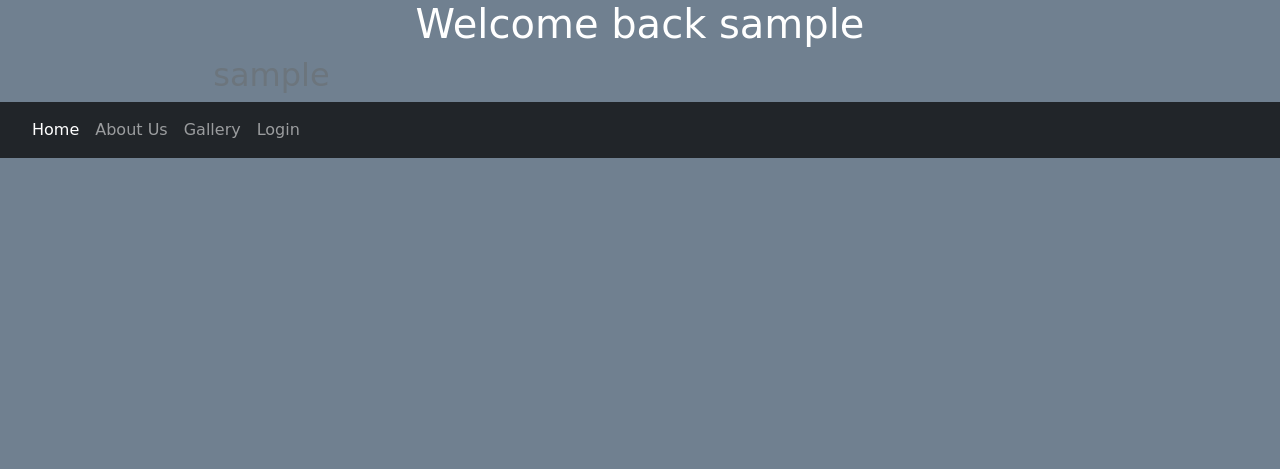
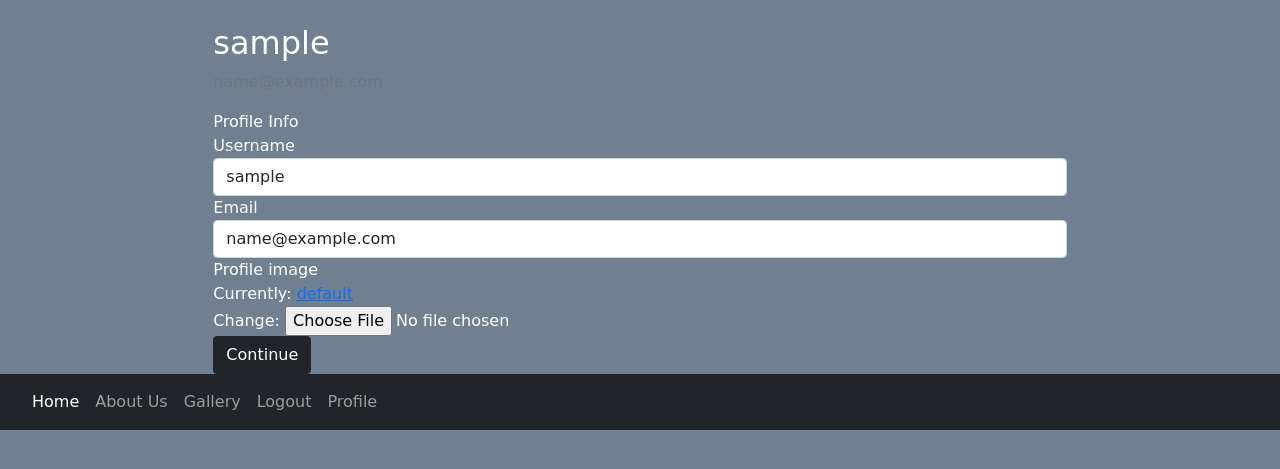
Before and after one commit to Olivertrain1221/body_beauty, a Django app: page /accounts/profile/ in a window 1280 px wide. Shown: the part 86-555 px from the top of the page. Run offline with Django 4.2, Linux system fonts and the light colour scheme; the visitor is signed in with stand-in values (Sample User, id 1); some libraries are stand-ins or nearby versions.

Commit message:
Add profile functionality and ability to edit it

```diff
--- a/accounts/forms.py
+++ b/accounts/forms.py
@@ -1,6 +1,7 @@
 from django import forms
 from django.contrib.auth.models import User
 from django.contrib.auth.forms import UserCreationForm
+from .models import Profile
 
 
 class UserRegisterForm(UserCreationForm):
@@ -9,3 +10,17 @@ class UserRegisterForm(UserCreationForm):
     class Meta:
         model = User
         fields = ['username', 'email', 'password1', 'password2']
+
+
+class AccountUpdateForm(forms.ModelForm):
+    email = forms.EmailField()
+
+    class Meta:
+        model = User
+        fields = ['username', 'email']
+
+
+class ProfileFormUpdate(forms.ModelForm):
+    class Meta:
+        model = Profile
+        fields = ['profile_image']
--- a/accounts/signals.py
+++ b/accounts/signals.py
@@ -3,13 +3,13 @@ from django.contrib.auth.models import User
 from django.dispatch import receiver
 from .models import Profile
 
-# # Creates the user profile upon signup
-# @receiver(post_save, sender=User)
-# def create_profile(sender, instance, created, **kwargs):
-#     if created:
-#         Profile.objects.create(user=instance)
+# Creates the user profile upon signup
+@receiver(post_save, sender=User)
+def create_profile(sender, instance, created, **kwargs):
+    if created:
+        Profile.objects.create(user=instance)
 
 
-# @receiver(post_save, sender=User)
-# def save_profile(sender, instance, **kwargs):
-#     instance.profile.save()
+@receiver(post_save, sender=User)
+def save_profile(sender, instance, **kwargs):
+    instance.profile.save()
--- a/accounts/templates/accounts/login.html
+++ b/accounts/templates/accounts/login.html
@@ -1,4 +1,5 @@
 {% extends 'base.html' %}
+{% load crispy_forms_tags %}
 {% load cloudinary %}
 
 
@@ -6,12 +7,12 @@
     <h1>Log In</h1>
     <form class="site-form" action="{% url 'accounts:login' %}" method="post">
         {% csrf_token %}
-        {{ form }}
+        {{ form|crispy }}
         {% if request.GET.next %}
             <input type="hidden" name="next" value="{{ request.GET.next }}">
         {% endif %}
         <input type="submit" value="Login">
     </form>
-    <p>If you dont have an account then <a href="{% url 'accounts:signup' %}">Sign Up now!</a></p>
+    <p>If you dont have an account then <a class="text-muted1" href="{% url 'accounts:signup' %}">Sign Up now!</a></p>
 
 {% endblock %}
--- a/accounts/templates/accounts/profile.html
+++ b/accounts/templates/accounts/profile.html
@@ -1,18 +1,29 @@
 {% extends 'base.html' %}
+{% load crispy_forms_tags %}
 {% load cloudinary %}
 
 
 {% block content %}
-    <h1 class="profile-text">Welcome back {{ user.username }}</h1>
-
-    <div class="content-section">
-        <div class="media">
-            <img class="rounded-circle account-img profile-image" src="{{ user.profile.profile_image.url }}">
-            <div class="media-body">
-                <h2 class="text-secondary">{{ user.username }}</h2>
-            </div>
+<div class="content-section">
+    <div class="media">
+      <img class="rounded-circle account-img" src="{{ user.profile.image.url }}">
+      <div class="media-body">
+        <h2 class="account-heading">{{ user.username }}</h2>
+        <p class="text-secondary">{{ user.email }}</p>
+      </div>
+    </div>
+    <form method="POST" class="uniForm">
+        {% csrf_token %}
+        <div class="form-group signup">
+            Profile Info
+            {{ account_form|crispy }}
+            {{ profile_form|crispy }}
         </div>
-    </div>
+        <div class="form-group">
+            <button class="btn btn-dark" type="submit">Continue</button>
+        </div>
+    </form>
+</div>
 
 
 {% endblock %}
--- a/accounts/views.py
+++ b/accounts/views.py
@@ -3,7 +3,7 @@ from django.contrib.auth.forms import UserCreationForm, AuthenticationForm
 from django.contrib.auth import login, logout
 from django.contrib.auth.decorators import login_required
 from django.contrib import messages
-from .forms import UserRegisterForm
+from .forms import UserRegisterForm, AccountUpdateForm, ProfileFormUpdate
 
 def account_signup(request):
     """
@@ -15,7 +15,7 @@ def account_signup(request):
             form.save()
             username = form.cleaned_data.get('username')
             messages.success(request, f'Account has been created for {username}!')
-            return redirect('homepage')
+            return redirect('login')
     else:
         form = UserRegisterForm()
     return render(request, 'accounts/signup.html', {'form' : form})
@@ -55,6 +55,23 @@ def logout_view(request):
 @login_required(login_url="/accounts/login/")
 def profile_view(request):
     """
-    Shows the Users profile
+    Shows the Users profile only if logged in
     """
-    return render(request, 'accounts/profile.html')
+    if request.method == 'POST':
+        account_form = AccountUpdateForm(request.POST, instance=request.user)
+        profile_form = ProfileFormUpdate(request.POST, request.FILES, instance=request.user.profile)
+        if account_form.is_valid() and profile_form.is_valid():
+            account_form.save()
+            profile_form.save()
+            messages.success(request, f'Your account has been saved!')
+            return redirect('profile')
+    else:
+        account_form = AccountUpdateForm(instance=request.user)
+        profile_form = ProfileFormUpdate(instance=request.user.profile)
+
+    context = {
+        'account_form' : account_form,
+        'profile_form' : profile_form
+    }
+
+    return render(request, 'accounts/profile.html', context)
--- a/p4beautybody/settings.py
+++ b/p4beautybody/settings.py
@@ -34,6 +34,7 @@ INSTALLED_APPS = [
     'django.contrib.contenttypes',
     'django.contrib.sessions',
     'django.contrib.messages',
+    'crispy_forms',
     'cloudinary_storage',
     'django.contrib.staticfiles',
     'cloudinary',
@@ -134,3 +135,5 @@ DEFAULT_FILE_STORAGE = 'cloudinary_storage.storage.MediaCloudinaryStorage'
 # https://docs.djangoproject.com/en/4.0/ref/settings/#default-auto-field
 
 DEFAULT_AUTO_FIELD = 'django.db.models.BigAutoField'
+
+CRISPY_TEMPLATE_PACK = 'bootstrap4'
--- a/static/css/style.css
+++ b/static/css/style.css
@@ -55,14 +55,37 @@ body {
     position: absolute;
     float: right;
 }
+
 .card {
     background-color: black;
     width: 18rem;
     padding-right: 50px;
 }
+
 .card img {
     width: 100%;
     object-fit: contain;
+}
+
+.asteriskField {
+    display: none;
+}
+
+#hint_id_username {
+    display: none;
+}
+
+#hint_id_password2 {
+    display: none;
+}
+
+.text-muted1 {
+    color: white;
+    text-decoration: none;
+}
+
+.signup li {
+    color: white;
 }
 
 .wrapper {
--- a/templates/base.html
+++ b/templates/base.html
@@ -82,10 +82,18 @@
       <li class="nav-item">
         <a class="nav-link footer" href="{% url 'tattooposts:gallery' %}+">Gallery</a>
       </li>
+      {% if user.is_authenticated%}
+      <li class="nav-item">
+        <a class="nav-link footer" href="{% url 'accounts:logout' %}">Logout</a>
+      </li>
+      <li class="nav-item">
+        <a class="nav-link footer" href="{% url 'accounts:profile' %}">Profile</a>
+      </li>
+      {% else %}
       <li class="nav-item">
         <a class="nav-link footer" href="{% url 'accounts:login' %}">Login</a>
       </li>
-    </ul>
+      {% endif %}
     <span class="navbar-text">
     </span>
     </div>
```
Also changed, not shown: accounts/templates/accounts/signup.html (+7 -7 lines), requirements.txt (+16 -1 lines), tattooblog/templates/tattooblog/tattoo_gallery.html (+5 -2 lines).
